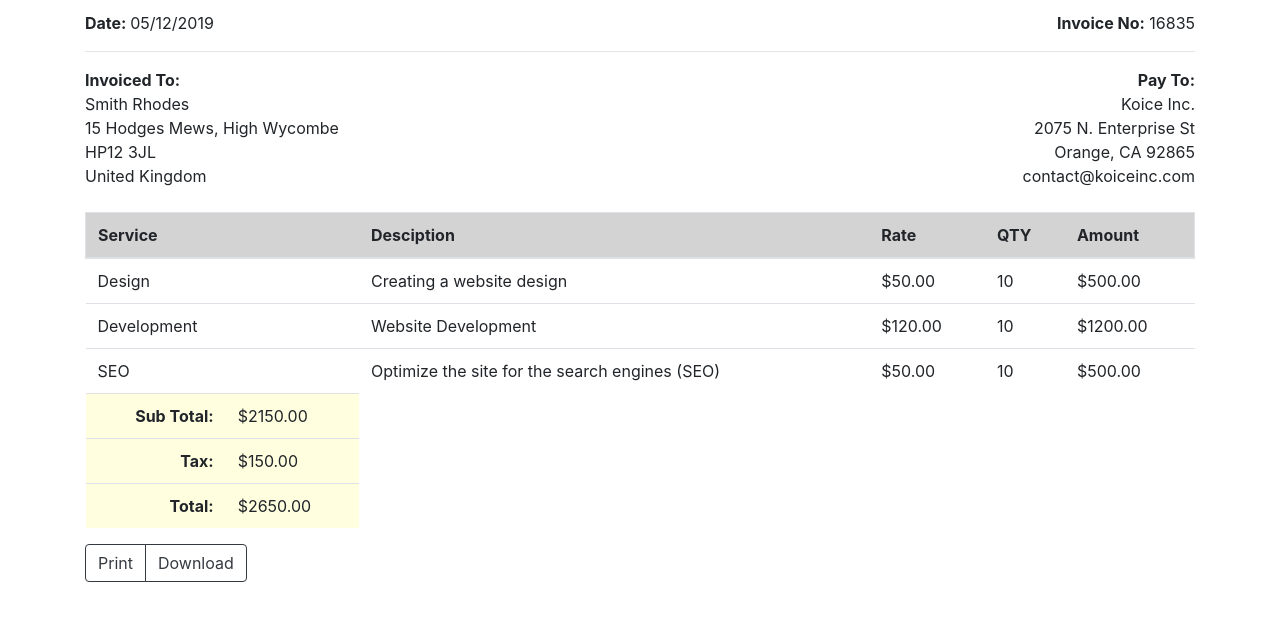
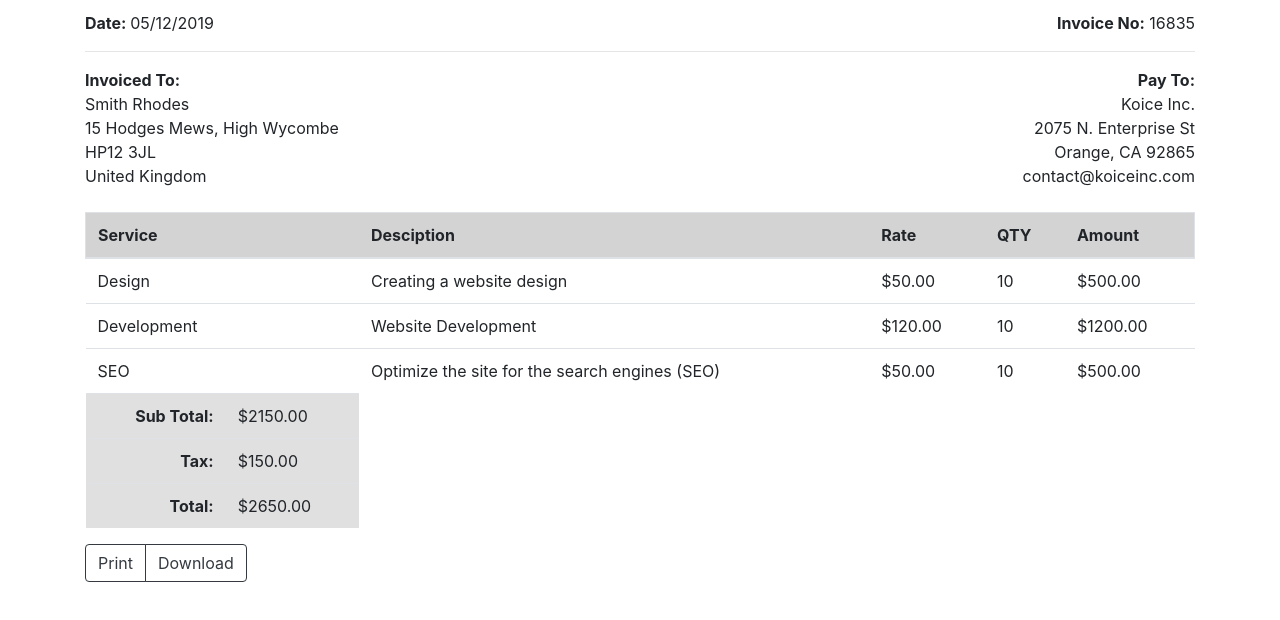
Before and after one commit to alandres92/The-Invoice, a plain HTML site: page codeAlong.html in a window 1280 px wide. Shown: the part 52-672 px from the top of the page. Drawn offline with nearby package versions, Linux system fonts and the light colour scheme.

Commit message:
color change

```diff
--- a/codeAlong.html
+++ b/codeAlong.html
@@ -121,17 +121,17 @@
 
                         </tr>
                     <tfoot>
-                        <tr style="background-color: lightyellow;">
+                        <tr style="background-color: rgb(224, 224, 224);">
 
                             <td style="font-weight: bold; text-align:end">Sub Total:</td>
                             <td>$2150.00</td>
                         </tr>
-                        <tr style="background-color: lightyellow;">
+                        <tr style="background-color: rgb(224, 224, 224);">
 
                             <td style="font-weight: bold; text-align:end">Tax:</td>
                             <td>$150.00</td>
                         </tr>
-                        <tr style="background-color: lightyellow;">
+                        <tr style="background-color: rgb(224, 224, 224);">
 
                             <td style="font-weight: bold;" style="font-weight: bold;"class="text-right">Total:</td>
                             <td>$2650.00</td>
```
Also changed, not shown: 1 other file.
